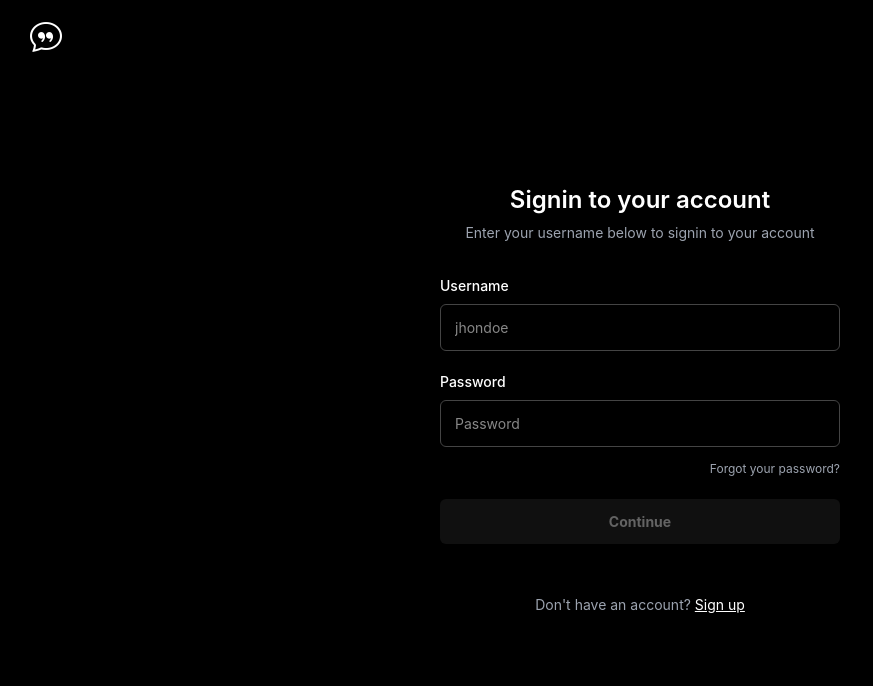
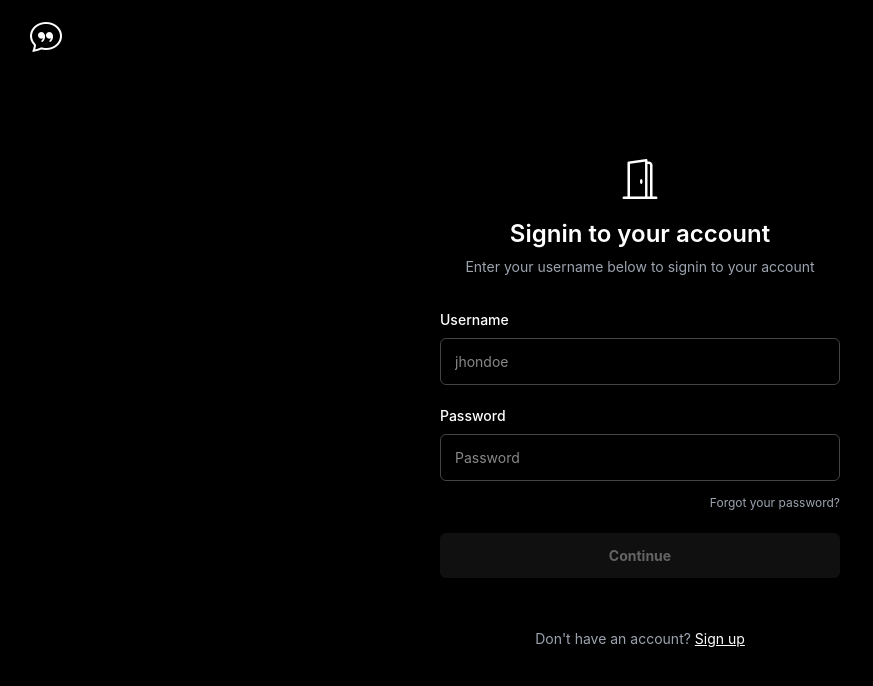
Before and after one commit to taskflowdev/taskflow-chat, an Angular app: page /auth/login in a window 1280 px wide. Shown: the top 686 px of the page, without its empty margins (0-873 px from the left). Built offline with nearby package versions, Linux system fonts and the light colour scheme.

Commit message:
Add icons to signin and signup headers for improved visual appeal

```diff
--- a/src/app/auth/components/signin/signin.component.html
+++ b/src/app/auth/components/signin/signin.component.html
@@ -14,6 +14,9 @@
     <div class="auth-form">
       <!-- Header -->
       <div class="auth-header">
+        <div class="fs-1 mb-2">
+          <i class="bi bi-door-open"></i>
+        </div>
         <h1 class="main-title">Signin to your account</h1>
         <p class="subtitle">Enter your username below to signin to your account</p>
       </div>
--- a/src/app/auth/components/signup/signup.component.html
+++ b/src/app/auth/components/signup/signup.component.html
@@ -13,7 +13,10 @@
     <div class="auth-form">
       <!-- Header -->
       <div class="auth-header">
-        <h1 class="main-title">Create an account</h1>
+        <div class="fs-1 mb-2">
+          <i class="bi bi-person-badge-fill"></i>
+        </div>
+        <h1 class=" main-title">Create an account</h1>
         <p class="subtitle">Enter your information below to create your account</p>
       </div>
 
```
